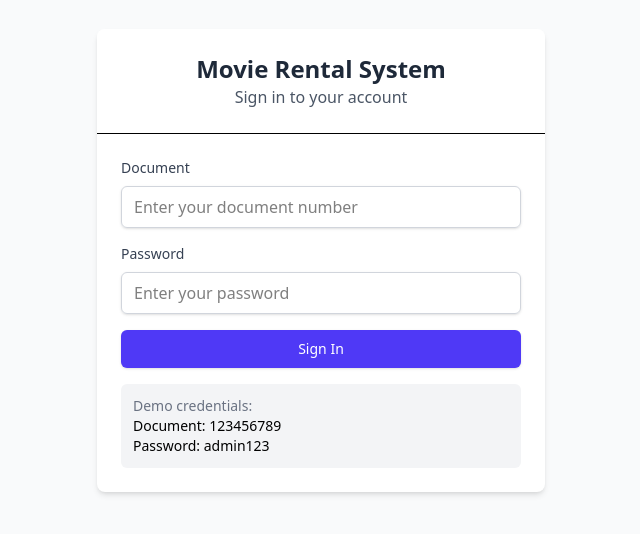
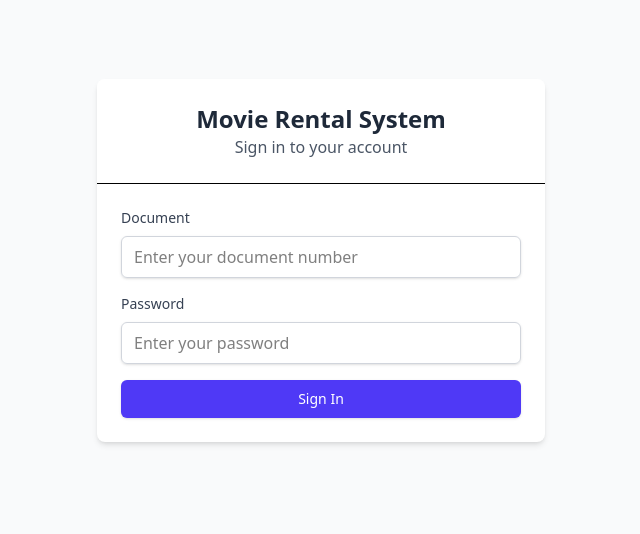
Before and after one commit to KakaSena/vue-movie-rental, a Vue app: page /login in a window 1280 px wide. Shown: the part 140-674 px from the top of the page, without its empty margins (319-959 px from the left). Built offline with nearby package versions, Linux system fonts and the light colour scheme.

Commit message:
removed demo credentials

```diff
--- a/src/pages/LoginView.vue
+++ b/src/pages/LoginView.vue
@@ -84,11 +84,6 @@ const handleSubmit = async () => {
             {{ isLoading ? 'Signing in...' : 'Sign In' }}
           </button>
         </form>
-        <div class="mt-4 p-3 bg-gray-100 rounded-md">
-          <p class="text-sm text-gray-500">Demo credentials:</p>
-          <p class="text-sm">Document: 123456789</p>
-          <p class="text-sm">Password: admin123</p>
-        </div>
       </div>
     </div>
   </div>
```
